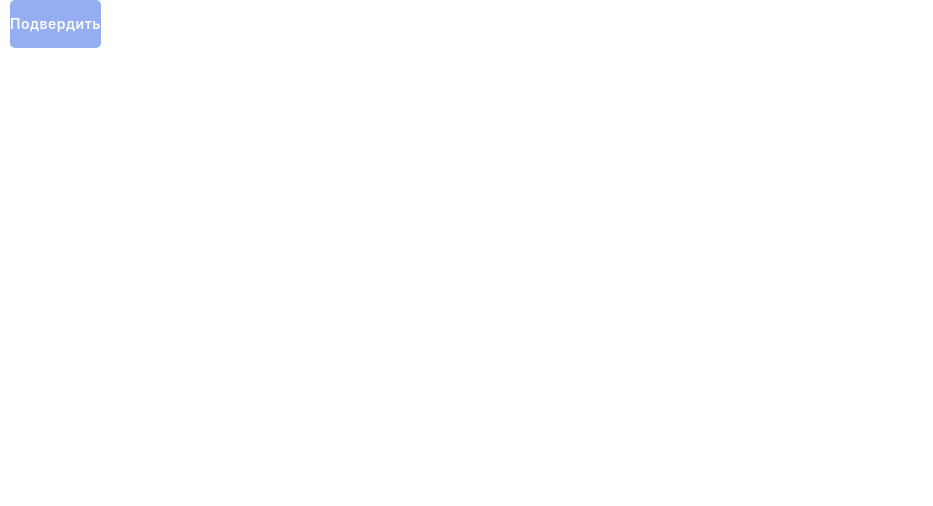
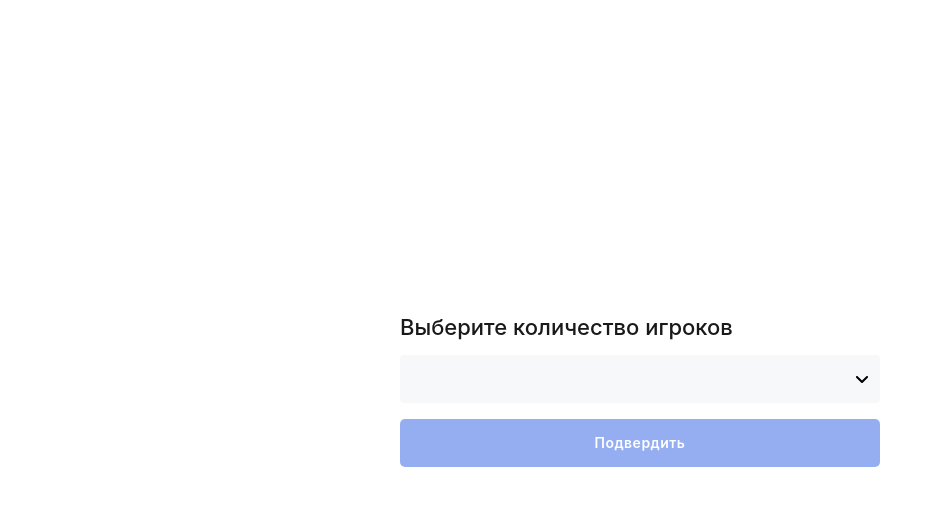
Before and after one commit to nikitawolfik/hse-disser, a React app: page / in a window 1280 px wide. Shown: the top 506 px of the page, without its empty margins (0-933 px from the left). Built offline with nearby package versions, Linux system fonts and the light colour scheme; a web font is replaced by a local one.

Commit message:
style initialize page

```diff
--- a/src/components/Input/styles.module.scss
+++ b/src/components/Input/styles.module.scss
@@ -51,7 +51,7 @@
   border: 0;
   background: $color-pale-grey;
   width: 100%;
-  height: 40px;
+  height: 48px;
   font-weight: 500;
   padding: 8px;
   border-radius: 5px;
--- a/src/components/Select/styles.module.scss
+++ b/src/components/Select/styles.module.scss
@@ -27,7 +27,7 @@
   width: 100%;
   box-sizing: border-box;
   -webkit-appearance: none;
-  height: 40px;
+  height: 48px;
   font-weight: 500;
 
   @include respond-to(md) {
--- a/src/containers/Initialize/index.js
+++ b/src/containers/Initialize/index.js
@@ -1,8 +1,9 @@
 import React, { useEffect, useState } from 'react';
 import PropTypes from 'prop-types';
 import { Form, Field } from 'react-final-form';
+import cx from 'classnames';
 
-import { Button, Select, Input, FormError } from 'components';
+import { Button, Select, Input, FormError, Card } from 'components';
 
 import { validateNumber } from './validate';
 import styles from './styles.module.scss';
@@ -34,18 +35,20 @@ const Initialize = ({ startGame, history }) => {
   };
 
   return (
-    <div className={styles.container}>
+    <Card className={styles.container}>
 
+      <div className={styles.left}>
         <Form
           onSubmit={onSubmit}
           validate={validateNumber}
         >
           {({ handleSubmit, submitError, valid }) => (
             <>
+              <h2 className={styles.title}>Выберите количество игроков</h2>
               <Field
                 component={Select}
                 name="players"
-              selectClassName={styles.select}
+                selectClassName={cx(styles.select, styles.input)}
                 initialValue="Выберите количество игроков"
                 values={[
                   {
@@ -70,12 +73,16 @@ const Initialize = ({ startGame, history }) => {
                 primary
                 title="Подвердить"
                 onClick={handleSubmit}
+                className={styles.buttonQuantity}
               />
             </>
           )}
         </Form>
 
+      </div>
+
       {number && (
+        <div className={styles.right}>
           <Form onSubmit={onSubmitNameForm}>
             {({ handleSubmit }) => {
               const arr = [];
@@ -87,21 +94,25 @@ const Initialize = ({ startGame, history }) => {
                   component={Input}
                   name={`player ${el}`}
                   key={`${el} player`}
+                  className={styles.input}
                 />
               ));
               return (
                 <div>
+                  <h2 className={styles.title}>Введите имена игроков</h2>
                   {fields}
                   <Button
                     title="Начать игру"
                     onClick={handleSubmit}
+                    className={styles.buttonQuantity}
                   />
                 </div>
               );
             }}
           </Form>
+        </div>
       )}
-    </div>
+    </Card>
   );
 };
 
--- a/src/containers/Initialize/styles.module.scss
+++ b/src/containers/Initialize/styles.module.scss
@@ -1,3 +1,43 @@
+@import '../../styles/settings/colors';
+
 .container {
   display: flex;
+  flex-direction: column;
+  justify-content: space-evenly;
+  padding: 20px 40px;
+  align-items: center;
+  width: 100%;
+  max-width: unset;
+  height: unset;
 };
+
+.title {
+  font-size: 22px;
+}
+
+.left, .right {
+  width: 40%;
+  display: flex;
+  flex-direction: column;
+}
+
+.left {
+  margin-bottom: 24px;
+}
+
+.select {
+  width: 100%;
+  background-color: $color-pale-grey;
+}
+
+.buttonQuantity {
+  display: flex;
+  margin-top: 16px;
+  width: 100%;
+}
+
+.input {
+  &:focus {
+    border: 1px solid $color-yellow
+  }
+}
```
Lines whose indentation alone changed are shown as unchanged.
